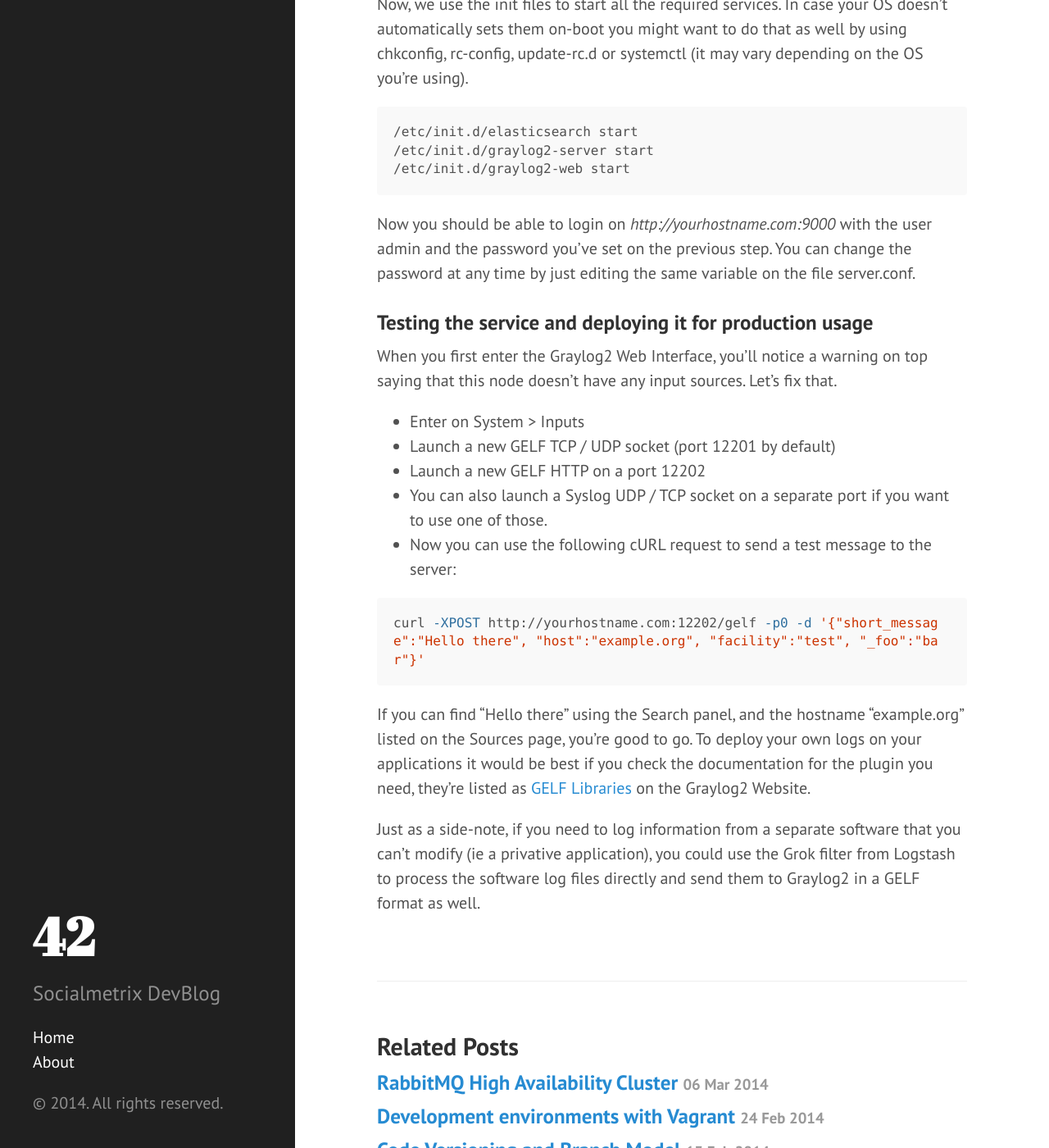
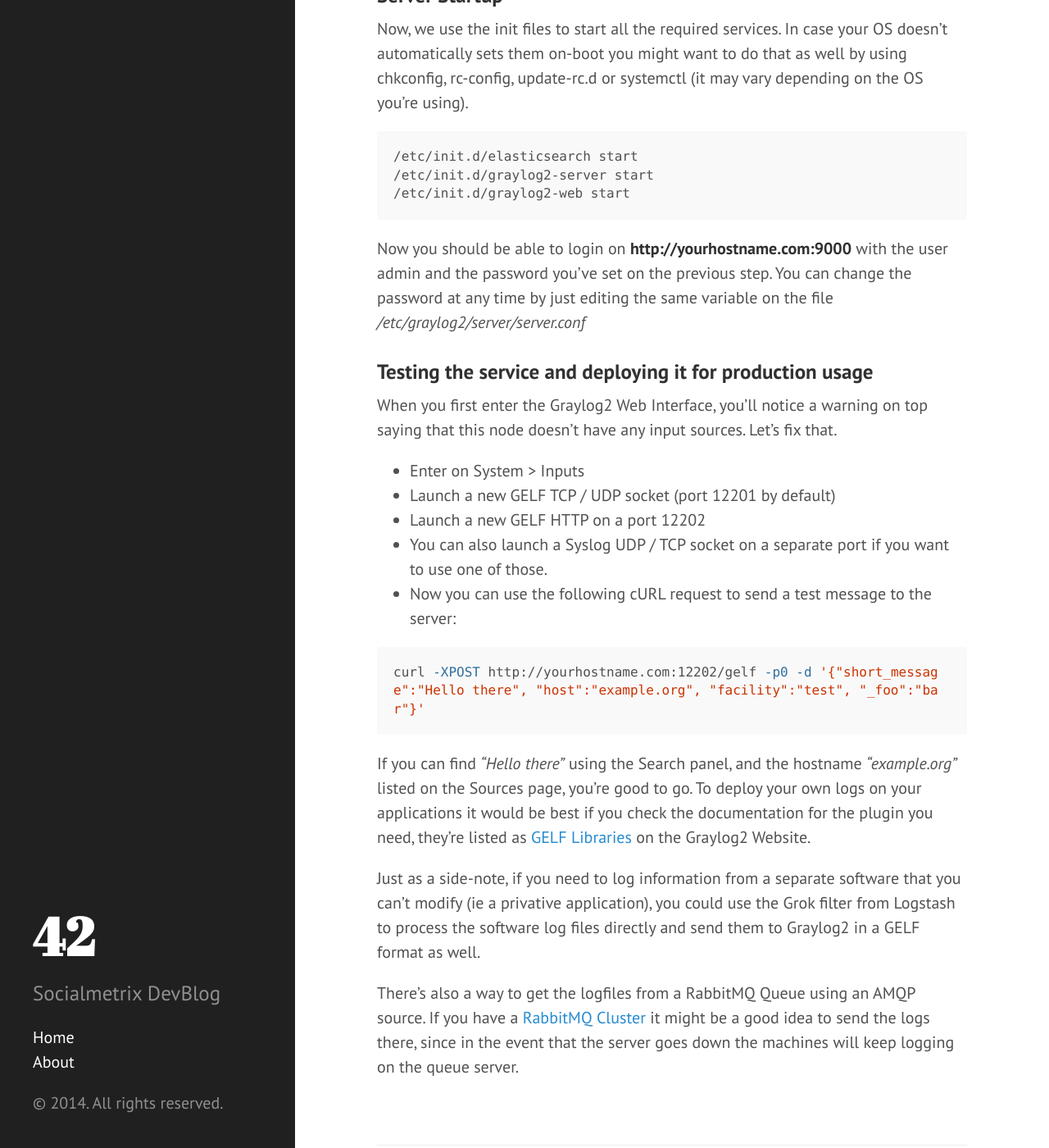
Before and after one commit to socialmetrix/socialmetrix.github.io, a Jekyll site: the page built from _posts/2014-03-13-Centralize-your-logs-with-Graylog2.md, in a window 1280 px wide and 1400 px high, scrolled down 3025 px. Shown: the whole window at 82% size. Built offline with Jekyll 4.4.1, drawn with Linux system fonts in a browser that asks for light colours; Markdown is read by kramdown in place of the engine named in the settings; some of the changed text lies outside the part shown.

Commit message:
Graylog2 post: minor fixes

````diff
--- a/_posts/2014-03-13-Centralize-your-logs-with-Graylog2.md
+++ b/_posts/2014-03-13-Centralize-your-logs-with-Graylog2.md
@@ -5,7 +5,7 @@
 author: kuteninja
 ---
 
-[Graylog2](http://graylog2.org/) is an open source log management solution used to store logs in [ElasticSearch](http://www.elasticsearch.org/)and perform data analysis. It consists of a server application written in Java that accepts Syslog and GELF messages via TCP, UDP or AMQP and stores them in the database. The second part is a web interface that allows you to manage those indexed messages; there you can search patterns, create charts, send reports and be alerted when something happens.
+[Graylog2](http://graylog2.org/) is an open source log management solution used to store logs in [ElasticSearch](http://www.elasticsearch.org/) and perform data analysis. It consists of a server application written in Java that accepts Syslog and GELF messages via TCP, UDP or AMQP and stores them in the database. The second part is a web interface that allows you to manage those indexed messages; there you can search patterns, create charts, send reports and be alerted when something happens.
 
 
 ### Why Graylog2
@@ -60,7 +60,7 @@
 sed -i 's@no@yes@' /etc/default/graylog2-server
 sed -i 's@no@yes@' /etc/default/graylog2-web
 # 4th: Change graylog2-server.uris so that it points to localhost
-sed -i "s/graylog2-server.uris=.*/graylog2-server.uris=\"http:\/\/127.0.0.1:12900\/\" /etc/graylog2/web/graylog2-web-interface.conf
+sed -i "s/graylog2-server.uris=.*/graylog2-server.uris=\"http:\/\/127.0.0.1:12900\//" /etc/graylog2/web/graylog2-web-interface.conf
 ```
 
 Now, you need to setup a password hash for encryption in general; the easiest way to do it is with pwgen:
@@ -77,7 +77,7 @@
 echo -n 'PasswordHere!' | shasum -a 256
 ```
 
-You need to save that hash string as the "root_password_sha2" at /etc/graylog2/server/server.conf
+You need to save that hash string as the **root_password_sha2** at */etc/graylog2/server/server.conf*
 
 
 ### Server Startup
@@ -90,7 +90,7 @@
 /etc/init.d/graylog2-web start
 ```
 
-Now you should be able to login on *http://yourhostname.com:9000* with the user admin and the password you've set on the previous step. You can change the password at any time by just editing the same variable on the file server.conf.
+Now you should be able to login on **http://yourhostname.com:9000** with the user admin and the password you've set on the previous step. You can change the password at any time by just editing the same variable on the file */etc/graylog2/server/server.conf*
 
 
 ### Testing the service and deploying it for production usage
@@ -107,6 +107,8 @@
 curl -XPOST http://yourhostname.com:12202/gelf -p0 -d '{"short_message":"Hello there", "host":"example.org", "facility":"test", "_foo":"bar"}'
 ```
 
-If you can find "Hello there" using the Search panel, and the hostname "example.org" listed on the Sources page, you're good to go. To deploy your own logs on your applications it would be best if you check the documentation for the plugin you need, they're listed as [GELF Libraries](http://graylog2.org/gelf#libraries) on the Graylog2 Website.
+If you can find *"Hello there"* using the Search panel, and the hostname *"example.org"* listed on the Sources page, you're good to go. To deploy your own logs on your applications it would be best if you check the documentation for the plugin you need, they're listed as [GELF Libraries](http://graylog2.org/gelf#libraries) on the Graylog2 Website.
 
 Just as a side-note, if you need to log information from a separate software that you can't modify (ie a privative application), you could use the Grok filter from Logstash to process the software log files directly and send them to Graylog2 in a GELF format as well.
+
+There's also a way to get the logfiles from a RabbitMQ Queue using an AMQP source. If you have a [RabbitMQ Cluster](http://42.smx.io/2014/03/06/RabbitMQ-HA-cluster/) it might be a good idea to send the logs there, since in the event that the server goes down the machines will keep logging on the queue server.
````
Also changed, not shown: other parts of _posts/2014-03-13-Centralize-your-logs-with-Graylog2.md (+1 -1 lines).
